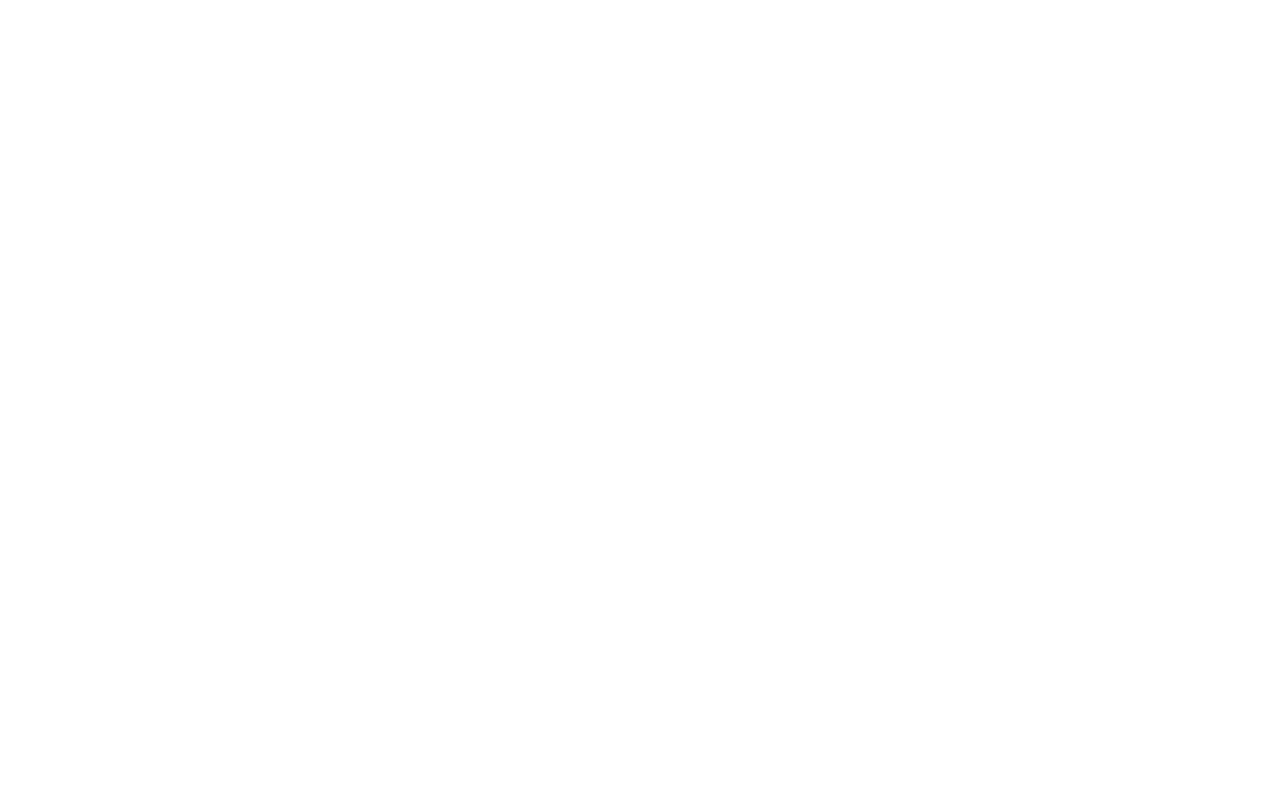
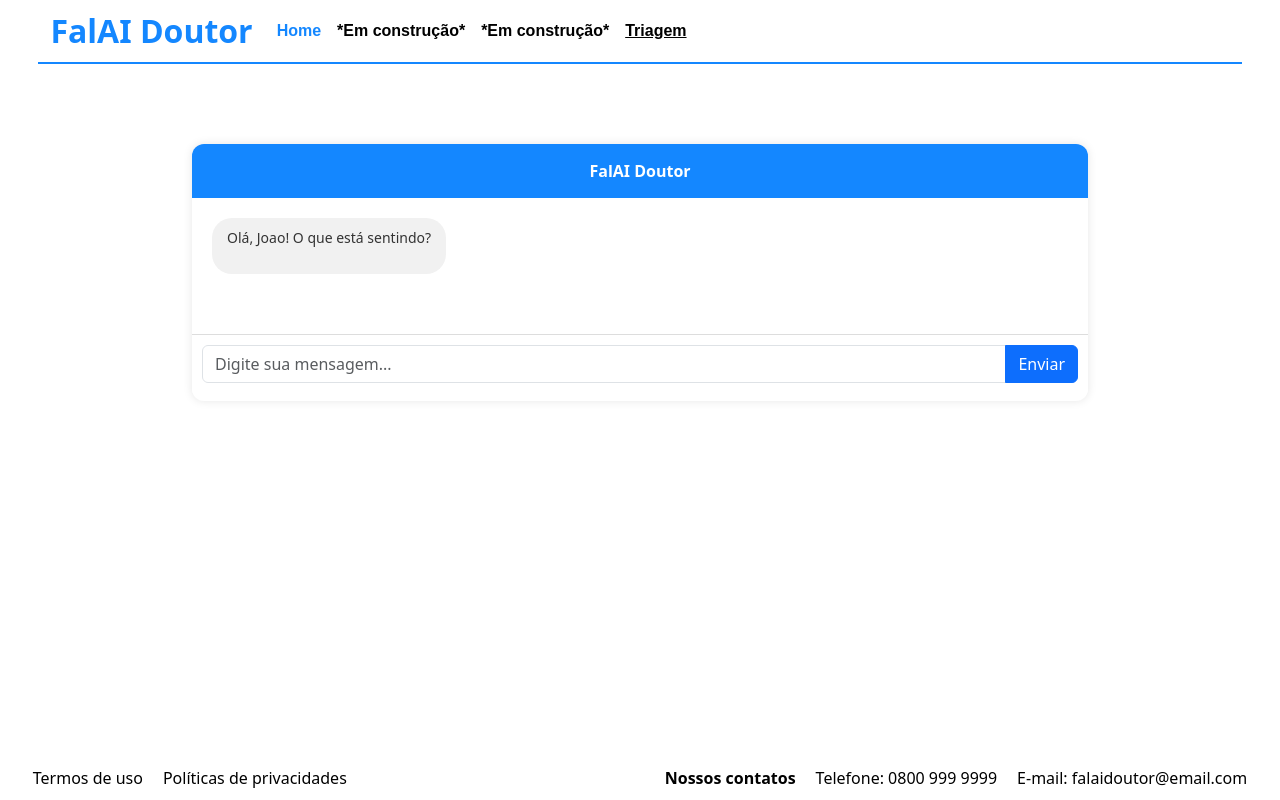
Before and after one commit to Falaidoutor/falai-interface-prototypev2, an Angular app: page /triage/chat in a window 1280 px wide. Before the commit this address led to /. Built offline with nearby package versions, Linux system fonts and the light colour scheme.

Commit message:
Interface chat

```diff
--- a/angular.json
+++ b/angular.json
@@ -95,5 +95,8 @@
         }
       }
     }
+  },
+  "cli": {
+    "analytics": false
   }
 }
--- a/package.json
+++ b/package.json
@@ -26,7 +26,7 @@
   },
   "devDependencies": {
     "@angular-devkit/build-angular": "^19.2.7",
-    "@angular/cli": "^19.2.7",
+    "@angular/cli": "^19.2.8",
     "@angular/compiler-cli": "^19.2.0",
     "@types/jasmine": "~5.1.0",
     "jasmine-core": "~5.6.0",
--- /dev/null
+++ b/src/app/components/chat-triage/chat-triage.component.css
@@ -0,0 +1,49 @@
+
+  .chat-container {
+    margin-left: 15vw;
+    margin-right: 15vw;
+    margin-top: 10vh;
+    border-radius: 12px;
+    box-shadow: 0 0 10px rgba(0,0,0,0.1);
+    overflow: hidden;
+    background: white;
+    min-height: 30vh;
+  }
+  .chat-header {
+    background: #1487ff;
+    padding: 15px;
+    color: white;
+    text-align: center;
+    font-weight: bold;
+  }
+  .chat-messages {
+    padding: 20px;
+    display: flex;
+    flex-direction: column;
+    gap: 10px;
+  }
+  .message {
+    max-width: 75%;
+    padding: 10px 15px;
+    border-radius: 20px;
+    font-size: 14px;
+    line-height: 1.4;
+  }
+  .user-message {
+    background: #1487ff;
+    color: white;
+    align-self: flex-end;
+  }
+  .ia-message {
+    background: #f1f1f1;
+    color: #333;
+    align-self: flex-start;
+  }
+
+  .chat-input {
+    padding: 10px;
+    border-top: 1px solid #ddd;
+    background: #fff;
+    margin-top: 5vh;
+    margin-bottom: 1vh;
+  }
--- /dev/null
+++ b/src/app/components/chat-triage/chat-triage.component.html
@@ -0,0 +1,20 @@
+<section class="chat-container">
+  <div class="chat-header">FalAI Doutor</div>
+  <div class="chat-messages" #chatMessages>
+    <div *ngFor="let message of messages" [ngClass]="{
+        'message': true,
+        'user-message': message.type === 'user',
+        'ia-message': message.type === 'ia',
+        'contact-message': message.type === 'contact'
+      }">
+      <p *ngIf="message.type === 'ia'">{{ message.text.replace('{{ userName }}', userName) }}</p>
+      <p *ngIf="message.type === 'user' || message.type === 'contact'">{{ message.text }}</p>
+    </div>
+  </div>
+
+  <div class="chat-input input-group">
+    <input [(ngModel)]="userInputValue" type="text" class="form-control" placeholder="Digite sua mensagem..." #userInput>
+    <button class="btn btn-primary" (click)="sendMessage()">Enviar</button>
+  </div>
+
+</section>
--- /dev/null
+++ b/src/app/components/chat-triage/chat-triage.component.ts
@@ -0,0 +1,45 @@
+import { Component, ElementRef, ViewChild, AfterViewInit } from '@angular/core';
+import { CommonModule } from '@angular/common';
+import { FormsModule } from '@angular/forms';
+
+@Component({
+  selector: 'app-chat-triage',
+  templateUrl: './chat-triage.component.html',
+  styleUrl: './chat-triage.component.css',
+  imports: [CommonModule, FormsModule]
+})
+
+
+export class ChatTriageComponent implements AfterViewInit {
+  @ViewChild('userInput') userInput!: ElementRef<HTMLInputElement>;
+  @ViewChild('chatMessages') chatMessages!: ElementRef<HTMLDivElement>;
+
+  userName: string = 'Joao';
+
+  ngAfterViewInit(): void {
+    console.log('Chat ready:', this.chatMessages);
+  }
+
+  messages = [
+    { text: 'Olá, {{ userName }}! O que está sentindo?', type: 'ia' },
+
+  ];
+
+  userInputValue = '';
+
+  sendMessage(): void {
+    const text = this.userInputValue.trim();
+    if (text) {
+      this.messages.push({ text, type: 'user' });
+      this.userInputValue = '';
+
+      setTimeout(() => {
+        this.messages.push({
+          text: 'Entendido! Em breve, retorno com orientações.',
+          type: 'ia'
+        });
+      }, 1000);
+    }
+  }
+
+}
```
Also changed, not shown: src/app/app.routes.ts (+5 -2 lines), 2 other files (tests, documents, lock files or other folders).
